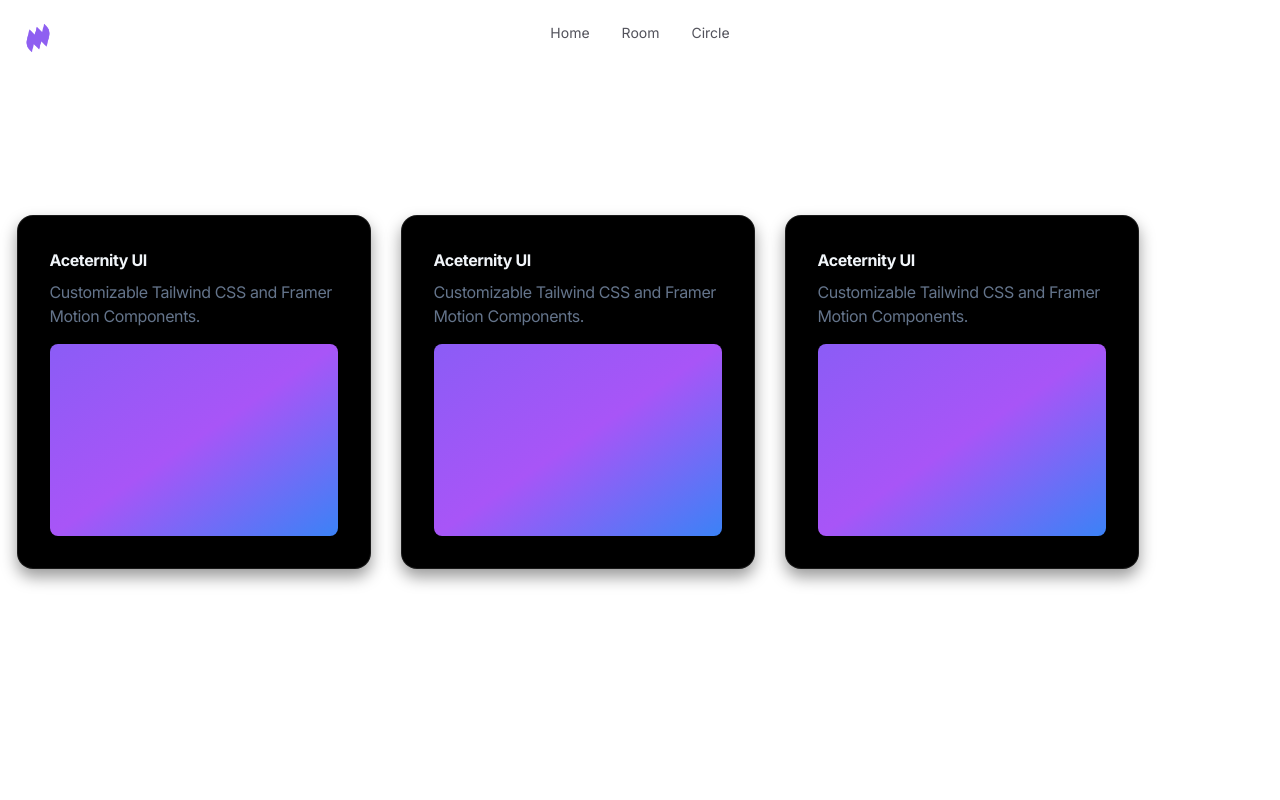
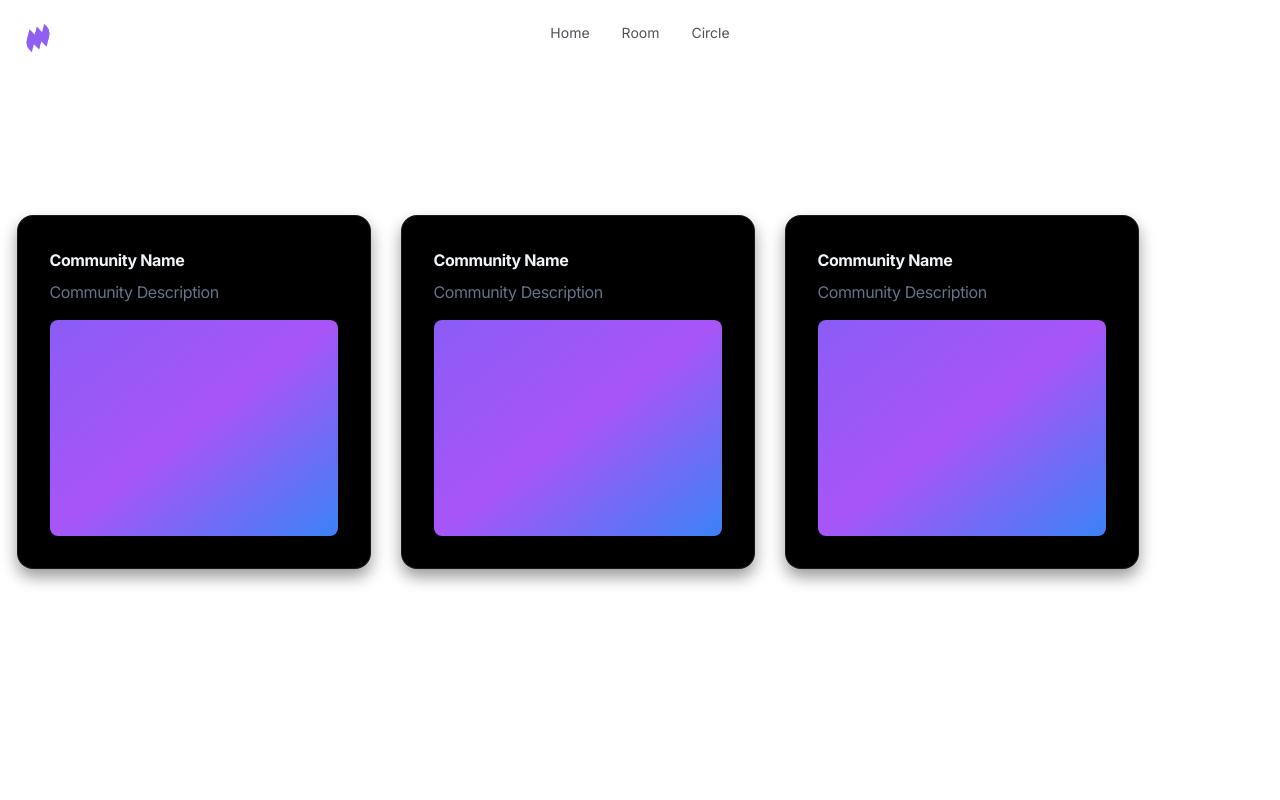
Before and after one commit to ashikkabeer/wave-frontend, a Next.js app: page /circle in a window 1280 px wide. Shown: the top 800 px of the page. Built offline with nearby package versions, Linux system fonts and the light colour scheme.

Commit message:
community

```diff
--- a/src/app/circle/page.tsx
+++ b/src/app/circle/page.tsx
@@ -1,7 +1,7 @@
 import { AnimatedPinDemo } from "@/components/animated-pin";
 export default function Circle() {
   return (
-    <div className="w-screen flex flex-col md:flex-row flex-wrap">
+    <div className="w-screen  flex flex-col md:flex-row flex-wrap">
       <div className="">
         <AnimatedPinDemo />
       </div>
--- a/src/components/animated-pin.tsx
+++ b/src/components/animated-pin.tsx
@@ -10,11 +10,11 @@
         >
           <div className="flex basis-full flex-col p-4 tracking-tight text-slate-100/50 sm:basis-1/2 w-[20rem] h-[20rem] ">
             <h3 className="max-w-xs !pb-2 !m-0 font-bold  text-base text-slate-100">
-              Aceternity UI
+              Community Name
             </h3>
             <div className="text-base !m-0 !p-0 font-normal">
               <span className="text-slate-500 ">
-                Customizable Tailwind CSS and Framer Motion Components.
+                Community Description
               </span>
             </div>
             <div className="flex flex-1 w-full rounded-lg mt-4 bg-gradient-to-br from-violet-500 via-purple-500 to-blue-500" />
```
